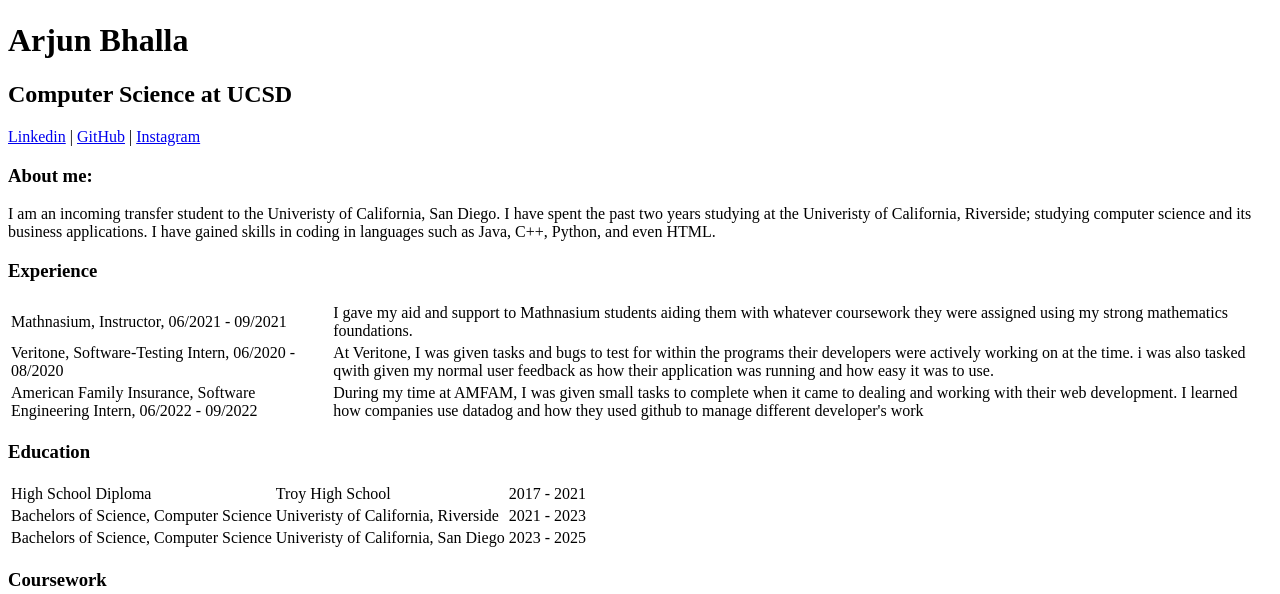
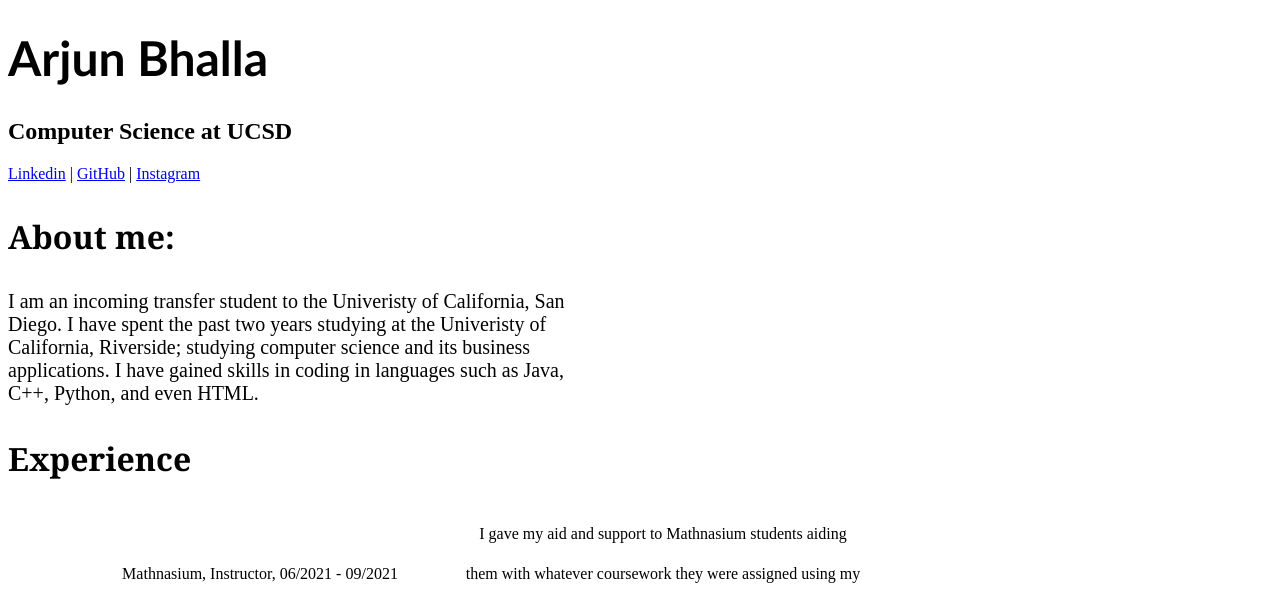
Before and after one commit to arjunbhalla03/arjunbhalla03.github.io, a plain HTML site: page index.html in a window 1280 px wide. Shown: the part 211-805 px from the top of the page. Drawn offline with Linux system fonts and the light colour scheme.

Commit message:
Update index.html

```diff
--- a/index.html
+++ b/index.html
@@ -3,6 +3,40 @@
     <head>
         <meta charset="utf-8" />
         <title>Arjun Bhalla - CS110 Personal Page</title>
+        <style>
+            p{
+                font-size: 125%;
+                width: 600px;
+            }
+            h1{
+                font-family:'Trebuchet MS', 'Lucida Sans Unicode', 'Lucida Grande', 'Lucida Sans', Arial, sans-serif;
+                font-size: 300%;
+            }
+
+            h3{
+                font-family: Cambria, Cochin, Georgia, Times, 'Times New Roman', serif;
+                font-size: 200%;
+            }
+
+            table{
+                border-spacing: 1px;
+                margin-left: 50px;
+                margin-right: 50px;
+            }
+            th, td {
+                text-align: center;
+                line-height: 40px;
+
+                width: 400px;
+            }
+            li{
+                font-size: 125%;
+            }
+
+            img{
+                vertical-align: bottom;
+            }
+        </style>
     </head>
     <body>
         <img id="Profile"
```
